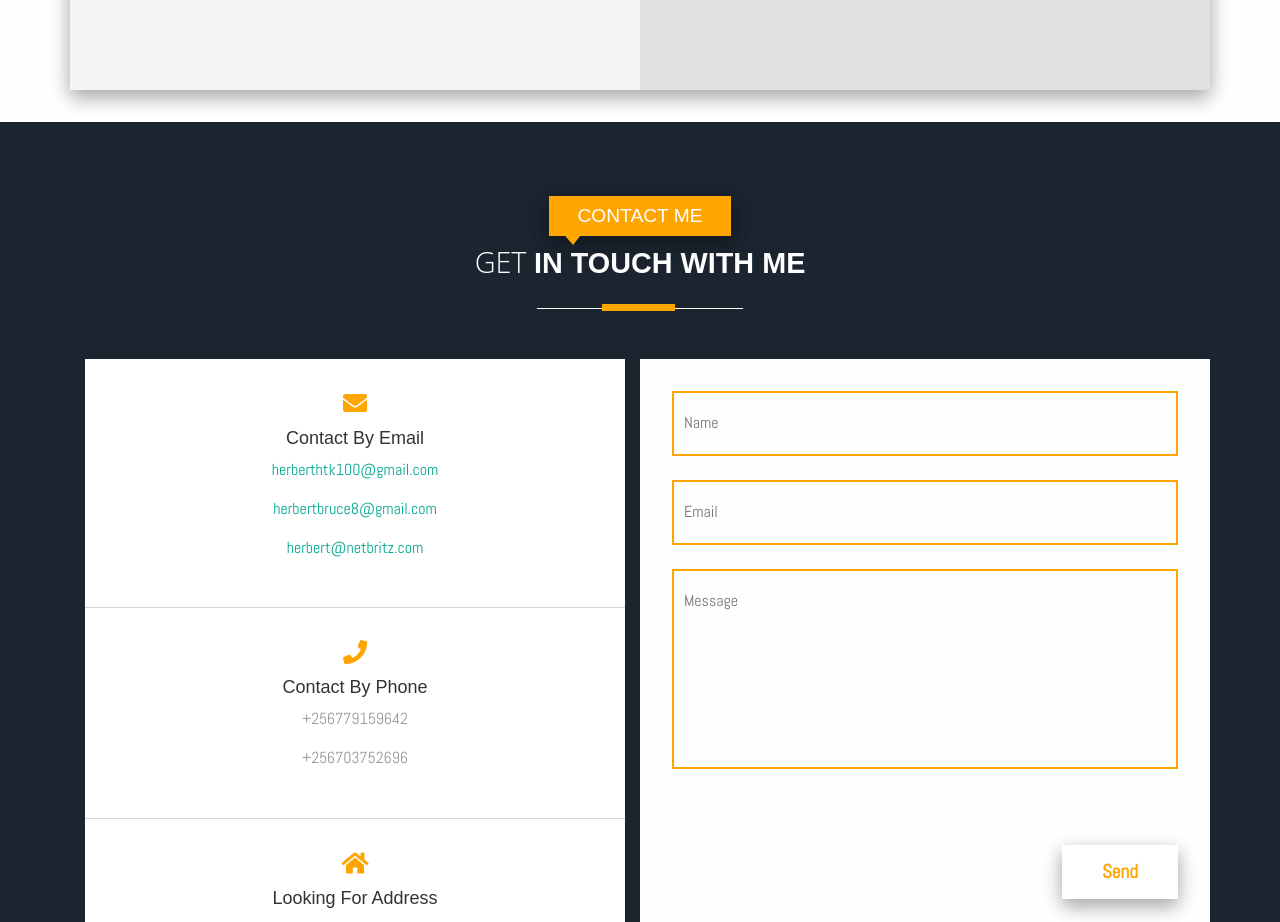
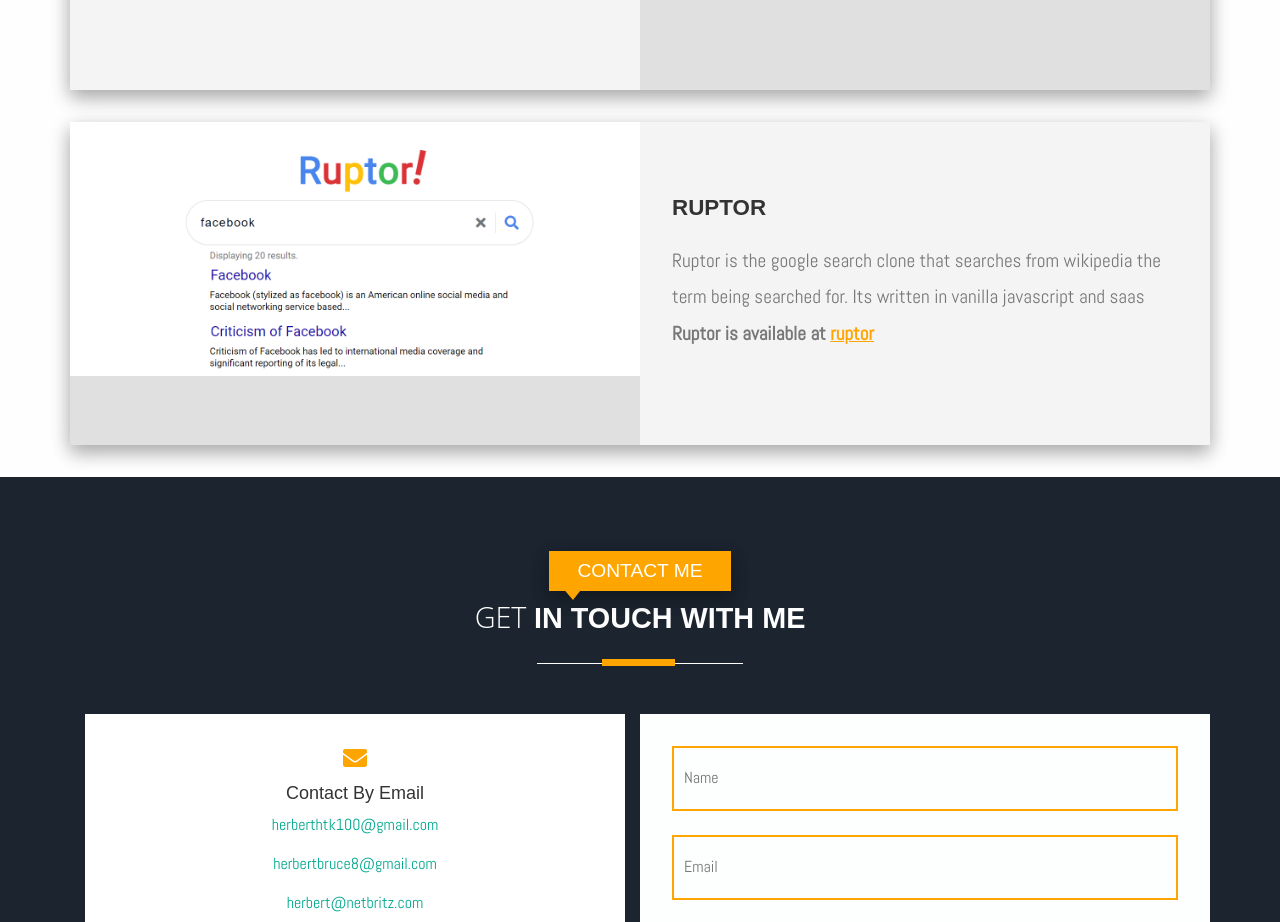
Before and after one commit to herberthk/profile, a plain HTML site: page index.html in a window 1280 px wide. Shown: the part 5144-6066 px from the top of the page. Drawn offline with nearby package versions, Linux system fonts and the light colour scheme.

Commit message:
Added ruptor

```diff
--- a/index.html
+++ b/index.html
@@ -297,6 +297,7 @@
 						<h3>MY <span>RECENT PROJECTS</span></h3>
 						<span class="border one"></span>
 					</div>
+
 					<div class="news-grid">
 					    <div class="col-md-6 news-text two">
 						   <h3>Finance manager</h3>
@@ -307,8 +308,8 @@
 						    <img src="images/fm.jpg" alt="Finance manager" class="img-responsive">
 						</div>
 						<div class="clearfix"></div>
-					 </div>
-					   <div class="news-grid w3l-agile">
+					</div>
+					<div class="news-grid w3l-agile">
 					    <div class="col-md-6 news-img">
 						  <img src="images/nb.jpg" alt="Netbritz" class="img-responsive">
 
@@ -319,8 +320,8 @@
 						</div>
 
 						<div class="clearfix"></div>
-					 </div>
-					  <div class="news-grid">
+					</div>
+					<div class="news-grid">
 					    <div class="col-md-6 news-text two">
 						   <h3> Wakanda Great View Holidays</h3>
 							<p>Wakanda Great View Holidays is an indigenously owned Ugandan tour company that looks forward to making your stay in Uganda and the East African region a memorable one. We do tailor made safaris to ensure that we capture the best experiences while on your Trip. We offer tour and travel consultations to enable you plan appropriately whenever you wish to come to the Pearl of Africa. We are professionals in the Tourism Industry and strive to achieve quality service for the satisfaction of our Clients. Its available at <b ><a style="color: orange!important; text-decoration: underline;" href="https://wakandaviewholidays.com/" target="blank">wakandaviewholidays.com/</a></b> </p>
@@ -330,7 +331,19 @@
 
 						</div>
 						<div class="clearfix"></div>
-					 </div>
+					</div>
+					<div class="news-grid w3l-agile">
+					    <div class="col-md-6 news-img">
+						  <img src="images/rup.png" alt="Ruptor" class="img-responsive">
+
+						</div>
+					    <div class="col-md-6 news-text">
+						   <h3>Ruptor</h3>
+							<p>Ruptor is the google search clone that searches from wikipedia the term being searched for. Its written in vanilla javascript and saas   <b>Ruptor is available at <a style="color: orange!important; text-decoration: underline;" target="blank" href="https://kind-booth-be3587.netlify.app/">ruptor</a></b></p>
+						</div>
+
+						<div class="clearfix"></div>
+					</div>
 				</div>
 				<!-- top-grids -->
 
```
Also changed, not shown: images/rup.png (added).
